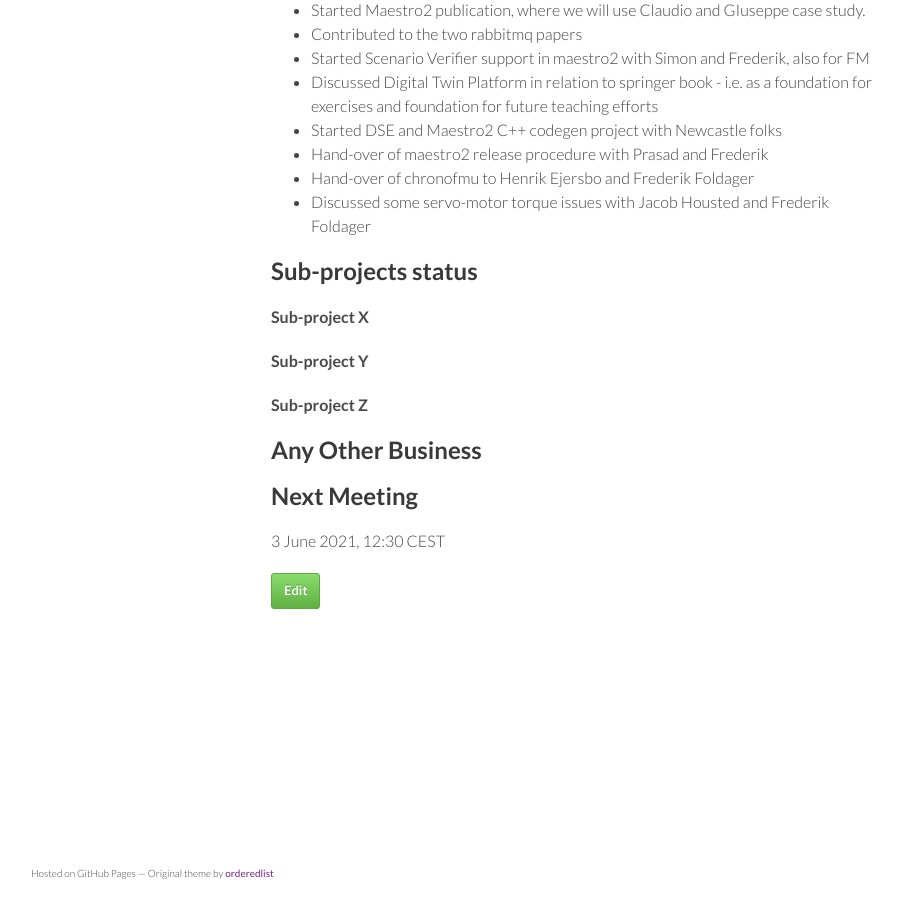
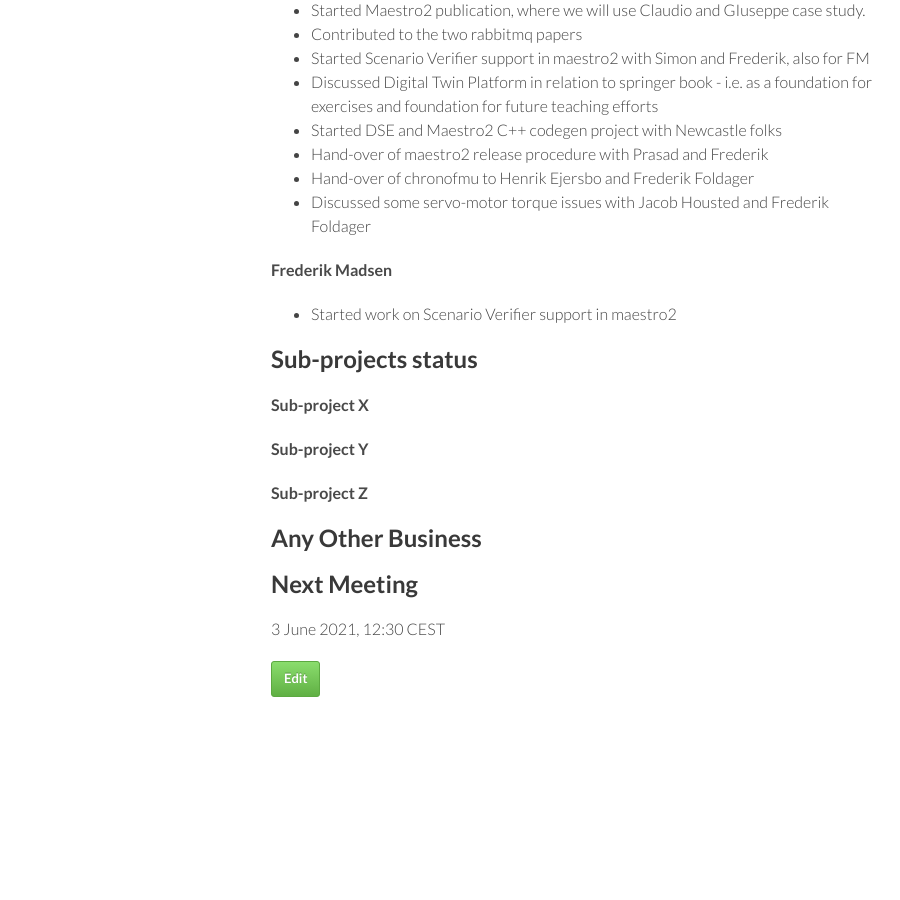
Before and after one commit to digitaltwincentre/digitaltwincentre.github.io, a Jekyll site: the page built from _biweeklies/Biweekly-40.md, in a window 1280 px wide and 900 px high, scrolled down 2215 px. Shown: the whole window, without its empty margins (179-1079 px from the left). Built offline with Jekyll 4.4.1, drawn with Linux system fonts in a browser that asks for light colours; nearby versions of some CDN libraries.

Commit message:
Update Biweekly-40.md

```diff
--- a/_biweeklies/Biweekly-40.md
+++ b/_biweeklies/Biweekly-40.md
@@ -81,6 +81,9 @@ date: 20 May 2021, 1230 CEST
 * Hand-over of chronofmu to Henrik Ejersbo and Frederik Foldager
 * Discussed some servo-motor torque issues with Jacob Housted and Frederik Foldager
 
+#### Frederik Madsen
+* Started work on Scenario Verifier support in maestro2
+
 ## Sub-projects status
 
 
```
